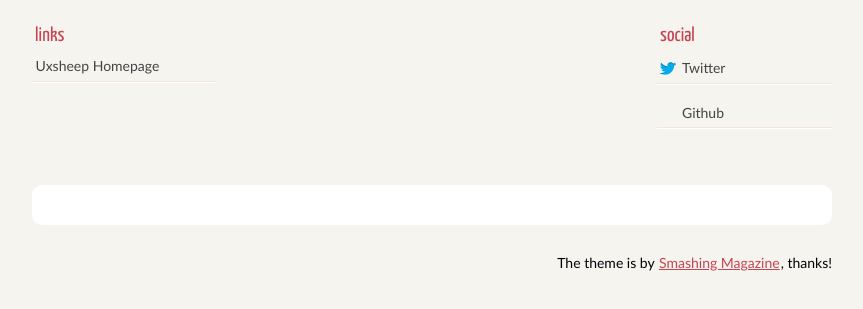
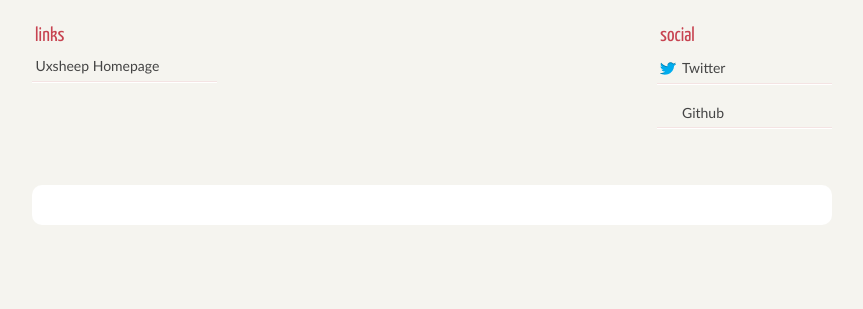
Before and after one commit to uxsheep/uxsheep.github.io, a plain HTML site: page index.html in a window 1280 px wide. Shown: the part 603-912 px from the top of the page, without its empty margins (208-1071 px from the left). After the commit the page ends 884 px from the top, so only its background shows below. Drawn offline with Linux system fonts and the light colour scheme; files whose address does not match are found by name.

Commit message:
Update index.html

```diff
--- a/index.html
+++ b/index.html
@@ -56,7 +56,7 @@
 
                 </address><!-- /#about -->
 
-                <p>The theme is by <a href="http://coding.smashingmagazine.com/2009/08/04/designing-a-html-5-layout-from-scratch/">Smashing Magazine</a>, thanks!</p>
+
         </footer><!-- /#contentinfo -->
 
 </body>
```
